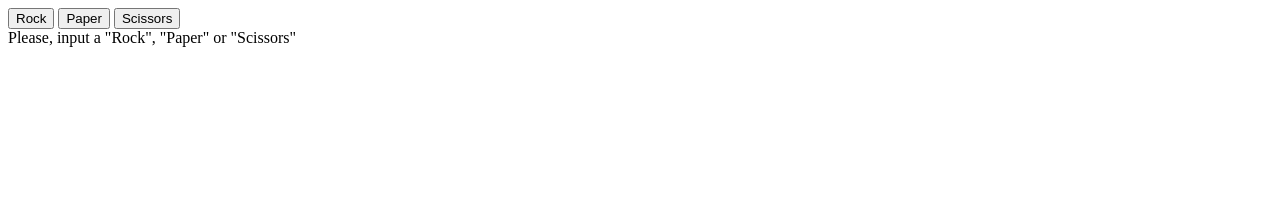
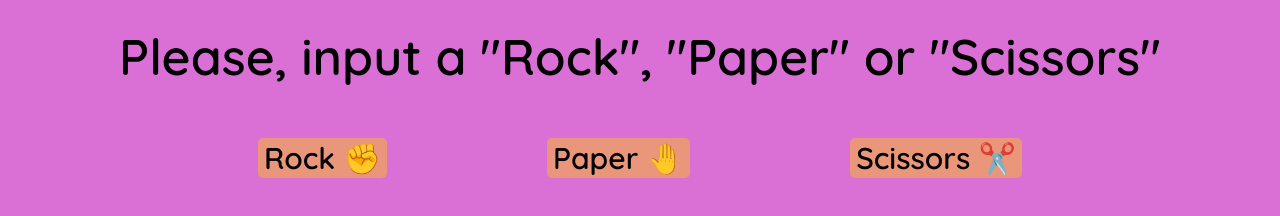
Before and after one commit to moonsu03/rock-paper-scissors, a plain HTML site: page index.html in a window 1280 px wide. Drawn offline with Linux system fonts and the light colour scheme.

Commit message:
Add UI (css)

```diff
--- a/index.html
+++ b/index.html
@@ -1,24 +1,33 @@
 <!DOCTYPE html>
 <html lang="en">
 <head>
+<link rel="preconnect" href="https://fonts.googleapis.com">
+<link rel="preconnect" href="https://fonts.gstatic.com" crossorigin>
+<link href="https://fonts.googleapis.com/css2?family=Quicksand:wght@300;400;500;600;700&display=swap" rel="stylesheet">
   <meta charset="UTF-8">
   <meta http-equiv="X-UA-Compatible" content="IE=edge">
   <meta name="viewport" content="width=device-width, initial-scale=1.0">
   <title>Document</title>
   <script src="script.js" defer></script>
+  <link rel="stylesheet" href="styles.css">
 </head>
 <body>
-  <div>
+  <div style="font-size: 50px" class="main">
+
+  </div>
+
+
+  <div class="buttons">
     <button class="Rock">
-      Rock
+      Rock ✊
     </button>
 
     <button class="Paper">
-      Paper
+      Paper 🤚
     </button>
 
     <button class="Scissors">
-      Scissors
+      Scissors ✂️
     </button>
   </div>
 
--- a/script.js
+++ b/script.js
@@ -41,17 +41,27 @@ function playRound(playerSelection, computerSelection) {
   }
 }
 
+function choiceToEmoji(text) {
+  if (text == "Rock") {
+    return "✊";
+  } else if (text == "Scissors") {
+    return "✂️";
+  } //else if it's paper then
+  else return "🤚";
+}
+
 //play a game of rounds
 function game() {
   let computerWinCounter = 0,
     playerWinCounter = 0;
+  const mainMessage = document.querySelector(".main");
+
   const results = document.querySelector(".results");
   const gamePreview = document.createElement("div");
   const gameRoundMessage = document.createElement("div");
-  const gameSet = document.createElement("div");
   gamePreview.setAttribute("style", "white-space: pre;");
   gameRoundMessage.setAttribute("style", "white-space: pre;");
-  gameSet.setAttribute("style", "white-space: pre;");
+  gameRoundMessage.classList.toggle('game-round')
   gamePreview.textContent = `Please, input a "Rock", "Paper" or "Scissors"\n`;
   const buttons = document.querySelectorAll("button");
 
@@ -61,9 +71,12 @@ function game() {
 
       var stringComputerChoice = getComputerChoice();
 
-      gameRoundMessage.textContent = `You chose ${playerInput} but...\n\t\tPC went straight with the ${stringComputerChoice}! So...\n`;
+      var outcomePlay = playRound(playerInput, stringComputerChoice);
 
-      var outcomePlay = playRound(playerInput, stringComputerChoice);
+      playerInput = choiceToEmoji(playerInput);
+      stringComputerChoice = choiceToEmoji(stringComputerChoice);
+
+      gameRoundMessage.textContent = `You chose ${playerInput} but...\nPC went straight with the ${stringComputerChoice}! So...\n`;
 
       //message in case the player wins
       let winMessage = () =>
@@ -84,19 +97,18 @@ function game() {
       } else {
         gameRoundMessage.textContent += tieMessage();
       }
-      gameSet.textContent = `Score.\nPlayer: ${playerWinCounter}\nAI: ${computerWinCounter}`;
+      gamePreview.textContent = `Player vs AI: ${playerWinCounter}:${computerWinCounter}`;
       if (playerWinCounter == 5) {
-        gamePreview.textContent = "";
-        gameSet.textContent += `\n\tYou won!`;
+        gamePreview.textContent = `You won! ${playerWinCounter}:${computerWinCounter}`;
         (computerWinCounter = 0), (playerWinCounter = 0);
       } else if (computerWinCounter == 5) {
-        gamePreview.textContent = "";
-        gameSet.textContent += `\n\tYou lost you dickhead!`;
+        gamePreview.textContent = `You lost! ${playerWinCounter}:${computerWinCounter}`;
         (computerWinCounter = 0), (playerWinCounter = 0);
       }
     });
   }
-  results.append(gamePreview, gameRoundMessage, gameSet);
+  mainMessage.append(gamePreview);
+  results.append(gameRoundMessage);
 }
 
 //launch the main func
--- a/styles.css
+++ b/styles.css
@@ -0,0 +1,50 @@
+body .main {
+  margin: 25px;
+  text-align: center;
+  animation: fadein 3s;
+  font-size: 50px;
+}
+
+* {
+  font-family: "Quicksand", sans-serif;
+  font-weight: 600;
+}
+
+body {
+  background-color: orchid;
+}
+
+.buttons {
+  border: none;
+  border-radius: 5px;
+  margin: 50px 250px;
+  display: flex;
+  justify-content: space-between;
+}
+
+button {
+  cursor: pointer;
+  font-size: 30px;
+  border: none;
+  background-color: darksalmon;
+  border-radius: 5px;
+}
+
+button:hover {
+  background-color: rgb(255, 179, 153);
+  transition: background-color 0.4s;
+}
+
+@keyframes fadein {
+  from {
+    opacity: 0;
+  }
+  to {
+    opacity: 1;
+  }
+}
+
+.results {
+  font-size: 40px;
+  text-align: center;
+}
```
